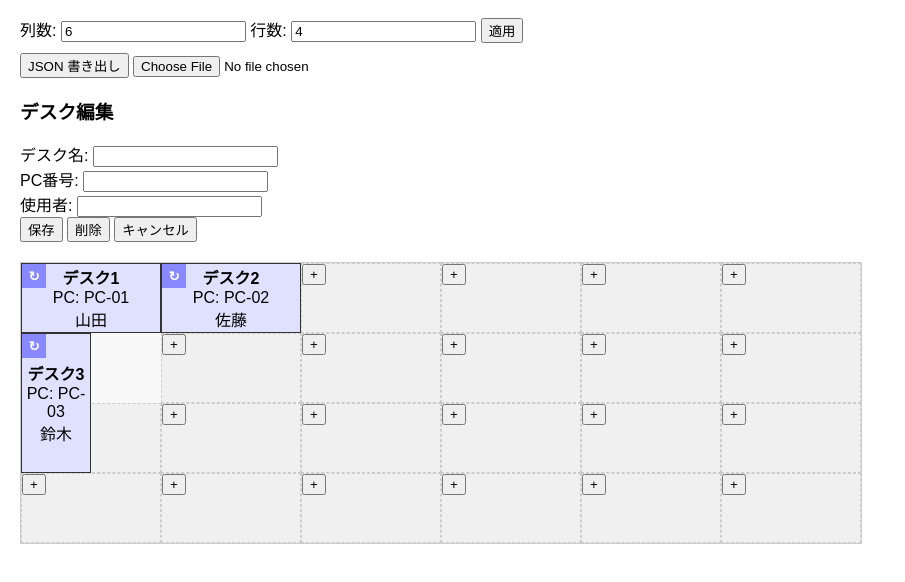
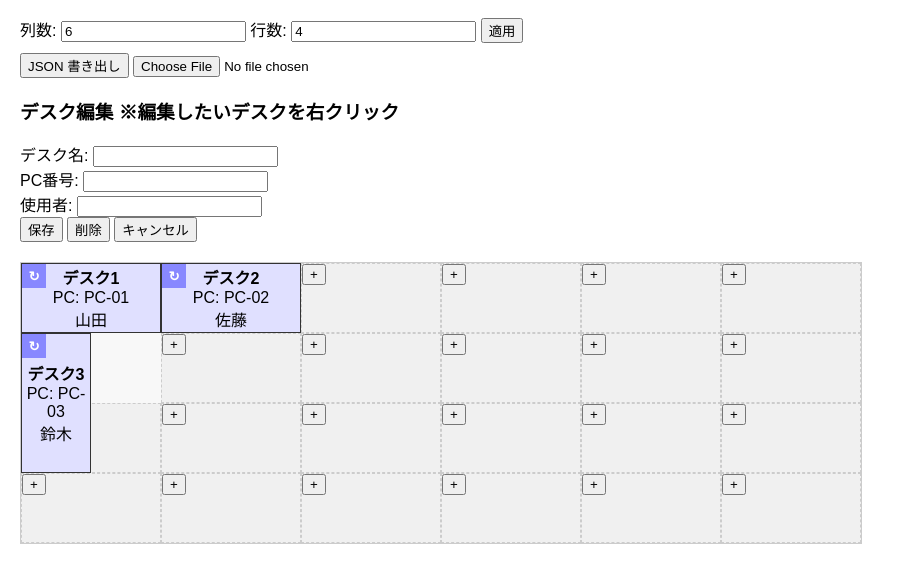
Before and after one commit to NaoyaMizohata/NaoyaMizohata.github.io, a plain HTML site: page index.html in a window 1280 px wide. Shown: the part 58-640 px from the top of the page, without its empty margins (0-905 px from the left). Drawn offline with Linux system fonts and the light colour scheme.

Commit message:
Update index.html

```diff
--- a/index.html
+++ b/index.html
@@ -93,7 +93,7 @@
 <!-- 編集モーダル -->
 <div id="edit-modal">
   <div class="modal-content">
-    <h3>デスク編集</h3>
+    <h3>デスク編集 ※編集したいデスクを右クリック</h3>
 
     <label>デスク名: <input type="text" id="edit-label"> </label><br>
     <label>PC番号: <input type="text" id="edit-pc"> </label><br>
```
